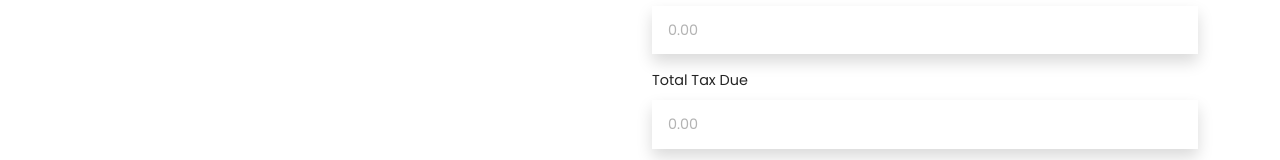
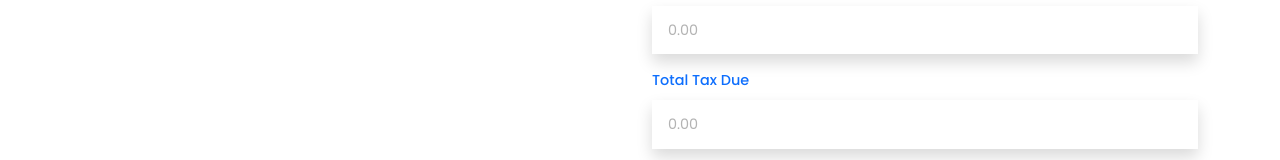
Before and after one commit to OptimusJc/EasyTax, a React (Create React App) app: page /individual in a window 1280 px wide. Shown: the part 2226-2386 px from the top of the page. Built offline with nearby package versions, Linux system fonts and the light colour scheme.

Commit message:
style: Add styling to the total input on all the pages

```diff
--- a/src/pages/individual/IndividualTax.js
+++ b/src/pages/individual/IndividualTax.js
@@ -1,13 +1,23 @@
 import stylesI from "./individual.module.css";
+import styles from "../paye/paye.module.css";
+import stylesW from "../witholding/witholding.module.css";
 import Input from "../../components/input/Input";
 import InputDropdown from "../../components/input/InputDropdown";
 import Footer from "../../components/footer/Footer";
-import styles from "../paye/paye.module.css";
 import SidebarNav from "../../components/sidebar_nav/SidebarNav";
+
+// core imports
+import { useEffect } from "react";
 
 const IndividualTax = () => {
     const TYPE_OF_RETURN = ["original", "amended"];
     const RESIDENTIAL_STATUS = ["resident", "non-resident"];
+
+    useEffect(() => {
+        const totalInputField =
+            document.querySelectorAll("input[type=number]")[10];
+        totalInputField.readOnly = true;
+    });
 
     return (
         <div className={[]}>
@@ -342,7 +352,10 @@ const IndividualTax = () => {
                             <div className="mb-3">
                                 <label
                                     htmlFor="textInput"
-                                    className="form-label"
+                                    className={[
+                                        "form-label",
+                                        stylesW.total_label,
+                                    ].join(" ")}
                                 >
                                     Total Tax Due
                                 </label>
--- a/src/pages/paye/Paye.js
+++ b/src/pages/paye/Paye.js
@@ -1,6 +1,7 @@
+import styles from "./paye.module.css";
+import stylesW from "../witholding/witholding.module.css";
 import InputDropdown from "../../components/input/InputDropdown";
 import Input from "../../components/input/Input";
-import styles from "./paye.module.css";
 import Footer from "../../components/footer/Footer";
 import SidebarNav from "../../components/sidebar_nav/SidebarNav";
 import { React, useEffect, useState } from "react";
@@ -231,7 +232,10 @@ const Paye = () => {
                             <div className="mb-3">
                                 <label
                                     htmlFor="textInput"
-                                    className="form-label"
+                                    className={[
+                                        "form-label",
+                                        stylesW.total_label,
+                                    ].join(" ")}
                                 >
                                     Total Tax Due
                                 </label>
--- a/src/pages/witholding/WitholdingVAT.js
+++ b/src/pages/witholding/WitholdingVAT.js
@@ -1,10 +1,19 @@
 import styles from "../paye/paye.module.css";
+import stylesW from "./witholding.module.css";
 import Input from "../../components/input/Input";
 import Footer from "../../components/footer/Footer";
-import stylesW from "./witholding.module.css";
 import SidebarNav from "../../components/sidebar_nav/SidebarNav";
 
+// core imports
+import { useEffect } from "react";
+
 const WitholdingVAT = () => {
+    useEffect(() => {
+        const totalInputField =
+            document.querySelectorAll("input[type=number]")[4];
+        totalInputField.readOnly = true;
+    });
+
     return (
         <div className="container">
             <div className={["row"]}>
--- a/src/pages/witholding/witholding.module.css
+++ b/src/pages/witholding/witholding.module.css
@@ -1,3 +1,4 @@
 .total_label {
-    color: var(--bs-teal);
+    color: var(--bs-blue);
+    font-weight: 500;
 }
```
